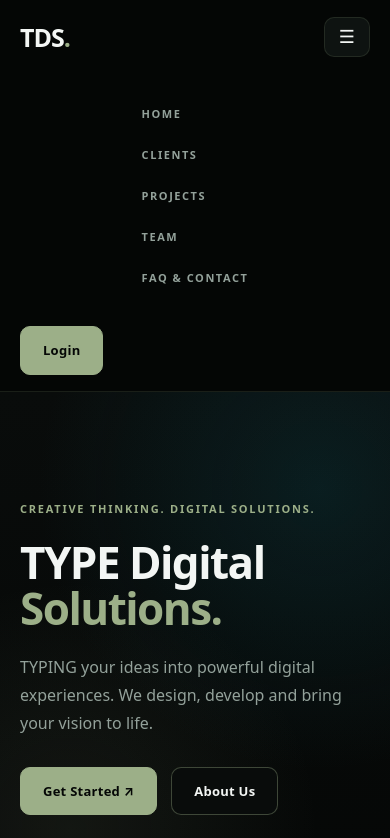
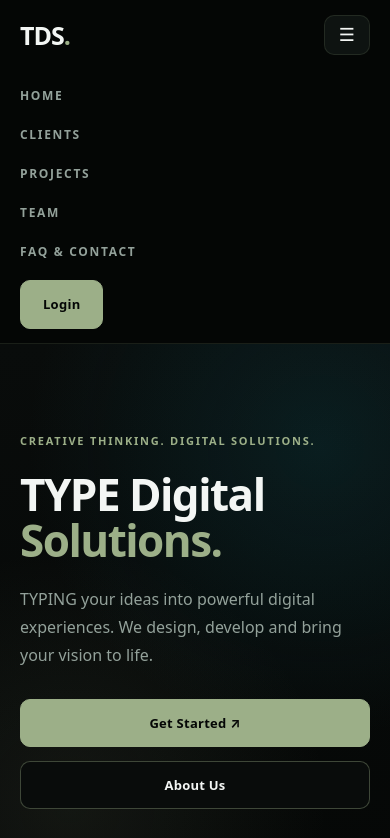
Before and after one commit to MakgotsoMingi/type-digital-solutions, a plain HTML site: page index.html in a window 390 px wide. Both pictures are taken after a click on the button "Toggle navigation". Shown: the top 838 px of the page. Drawn offline with nearby package versions, Linux system fonts and the light colour scheme.

Commit message:
Update mobile responsive styles for TYPE Digital Solutions

```diff
--- a/index.html
+++ b/index.html
@@ -3,6 +3,7 @@
 <head>
     <meta charset="UTF-8">
     <meta name="viewport" content="width=device-width, initial-scale=1.0">
+    <meta name="viewport" content="width=device-width, initial-scale=1.0" />
     <meta name="description" content="TYPE Digital Solutions creates websites, digital platforms and custom business solutions.">
     <meta name="theme-color" content="#050706">
 
--- a/main.css
+++ b/main.css
@@ -42,6 +42,7 @@ body {
 
 img {
   max-width: 100%;
+  height: auto;
   display: block;
 }
 
@@ -680,25 +681,34 @@ section[id] {
 
 @media (max-width: 768px) {
   .navbar {
-    grid-template-columns: auto auto;
-    padding: 16px 20px;
+    grid-template-columns: 1fr auto;
+    padding: 14px 20px;
+    gap: 12px;
   }
 
   .menu-toggle {
-    display: inline-block;
+    display: inline-flex;
+    align-items: center;
+    justify-content: center;
     justify-self: end;
   }
 
   .nav-link {
     display: none;
     grid-column: 1 / -1;
+    justify-content: flex-start;
     justify-items: start;
-    gap: 14px;
+    gap: 12px;
     padding-top: 12px;
   }
 
   .nav-link.open {
     display: grid;
+  }
+
+  .nav-link a {
+    font-size: 12px;
+    padding: 4px 0;
   }
 
   .login-btn {
@@ -708,21 +718,53 @@ section[id] {
   .nav-link.open + .login-btn {
     display: inline-flex;
     justify-self: start;
-    margin-top: 8px;
+    margin-top: 4px;
   }
 
   .hero {
     min-height: auto;
-    padding: 72px 20px 56px;
-    gap: 36px;
+    padding: 56px 20px 48px;
+    gap: 32px;
   }
 
   section {
-    padding: 68px 20px;
+    padding: 60px 20px;
+  }
+
+  .fan-row {
+    grid-template-columns: repeat(auto-fit, minmax(145px, 1fr));
+    gap: 14px;
+  }
+
+  .prj-grid {
+    grid-template-columns: minmax(0, 1fr);
+    gap: 18px;
+  }
+
+  .support-form input,
+  .support-form select,
+  .support-form textarea {
+    font-size: 16px;
+  }
+
+  .team-profile {
+    padding: 24px 20px;
   }
 
   .team-image-link {
-    width: 180px;
-    height: 180px;
+    width: 170px;
+    height: 170px;
   }
 }
+
+@media (max-width: 480px) {
+  .hero-btns {
+    flex-direction: column;
+    align-items: stretch;
+  }
+
+  .hero-btns .btn-primary,
+  .hero-btns .btn-outline {
+    width: 100%;
+  }
+}
```
